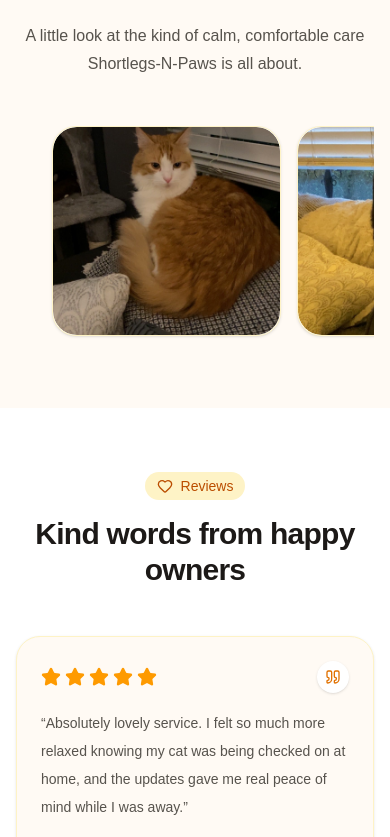
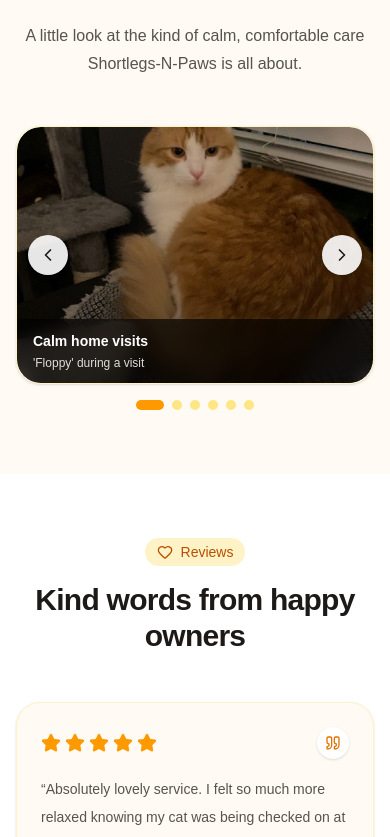
Before and after one commit to BlazingFury3008/Shortlegs-n-Paws-Website, a Next.js app in the folder frontend/: page / in a window 390 px wide. Shown: the part 4127-4964 px from the top of the page. Built offline with nearby package versions, Linux system fonts and the light colour scheme.

Commit message:
Gallery carousel on mobile

```diff
--- a/frontend/app/components/main/FAQ.tsx
+++ b/frontend/app/components/main/FAQ.tsx
@@ -40,7 +40,7 @@ export default function FAQ() {
 
   return (
     <section id="faq" className="bg-[#fffaf4] py-16 sm:py-20">
-      <div className="mx-auto max-w-4xl px-4 sm:px-6 lg:px-8">
+      <div className="mx-auto max-w-6xl px-4 sm:px-6 lg:px-8">
         {/* Heading */}
         <div className="mx-auto max-w-2xl text-center">
           <div className="mb-4 inline-flex items-center gap-2 rounded-full bg-amber-100 px-3 py-1 text-sm font-medium text-amber-700">
@@ -53,8 +53,8 @@ export default function FAQ() {
           </h2>
         </div>
 
-        {/* FAQ list */}
-        <div className="mt-12 space-y-4">
+        {/* Mobile: dropdowns */}
+        <div className="mt-12 space-y-4 lg:hidden">
           {faqItems.map((item, index) => {
             const isOpen = openIndex === index;
 
@@ -97,6 +97,24 @@ export default function FAQ() {
           })}
         </div>
 
+        {/* Desktop: grid */}
+        <div className="mt-12 hidden gap-6 lg:grid lg:grid-cols-3">
+          {faqItems.map((item, index) => (
+            <div
+              key={index}
+              className="rounded-3xl border border-amber-100 bg-white p-6 shadow-sm"
+            >
+              <h3 className="text-md font-bold text-stone-900">
+                {item.question}
+              </h3>
+
+              <p className="mt-3 text-xs leading-5 text-stone-600 sm:text-xs">
+                {item.answer}
+              </p>
+            </div>
+          ))}
+        </div>
+
         {/* Bottom card */}
         <div className="mt-10 rounded-3xl border border-amber-100 bg-white p-6 text-center shadow-sm sm:p-8">
           <h3 className="text-xl font-bold text-stone-900">
--- a/frontend/app/components/main/Gallery.tsx
+++ b/frontend/app/components/main/Gallery.tsx
@@ -1,42 +1,42 @@
 "use client";
 
-import React, { useRef, useState } from "react";
-import { Camera } from "lucide-react";
+import React, { useState } from "react";
+import { Camera, ChevronLeft, ChevronRight } from "lucide-react";
 import GalleryCard from "../GalleryCard";
 
 const galleryImages = [
   {
-    src: "cats/Floppy.jpg",
+    src: "/cats/Floppy.jpg",
     alt: "Floppy during a visit",
     title: "Calm home visits",
     subtitle: "'Floppy' during a visit",
   },
   {
-    src: "cats/Teddy.jpg",
+    src: "/cats/Teddy.jpg",
     alt: "Curious cat looking at camera",
     title: "Gentle attention",
-    subtitle: "Visits tailored to each cat`s personality.",
+    subtitle: "Visits tailored to each cat's personality.",
   },
   {
-    src: "cats/Teddy.jpg",
+    src: "/cats/Teddy.jpg",
     alt: "Cat being gently looked after",
     title: "Daily care",
     subtitle: "Food, water, litter, and wellbeing checks.",
   },
   {
-    src: "cats/Teddy.jpg",
+    src: "/cats/Teddy.jpg",
     alt: "Cat resting comfortably indoors",
     title: "Stress-free routine",
     subtitle: "Helping cats stay settled while you are away.",
   },
   {
-    src: "cats/Teddy.jpg",
+    src: "/cats/Teddy.jpg",
     alt: "Playful cat close-up",
     title: "Play and company",
     subtitle: "A little fun and companionship during each visit.",
   },
   {
-    src: "cats/Teddy.jpg",
+    src: "/cats/Teddy.jpg",
     alt: "Cat sitting calmly by a window",
     title: "Peace of mind",
     subtitle: "Updates available so owners feel reassured.",
@@ -44,24 +44,22 @@ const galleryImages = [
 ];
 
 export default function Gallery() {
-  const [selectedIndex, setSelectedIndex] = useState<number | null>(null);
-  const cardRefs = useRef<(HTMLDivElement | null)[]>([]);
+  const [mobileIndex, setMobileIndex] = useState(0);
 
-  function handleMobileCardClick(index: number) {
-    const nextIndex = selectedIndex === index ? null : index;
-    setSelectedIndex(nextIndex);
+  function goPrev() {
+    setMobileIndex((prev) =>
+      prev === 0 ? galleryImages.length - 1 : prev - 1,
+    );
+  }
 
-    if (nextIndex !== null) {
-      const el = cardRefs.current[nextIndex];
+  function goNext() {
+    setMobileIndex((prev) =>
+      prev === galleryImages.length - 1 ? 0 : prev + 1,
+    );
+  }
 
-      if (el) {
-        el.scrollIntoView({
-          behavior: "smooth",
-          inline: "center",
-          block: "nearest",
-        });
-      }
-    }
+  function goTo(index: number) {
+    setMobileIndex(index);
   }
 
   return (
@@ -84,32 +82,55 @@ export default function Gallery() {
         </div>
 
         <div className="mt-12">
-          {/* Mobile */}
-          <div className="flex gap-4 overflow-x-auto px-[10%] pb-2 sm:hidden">
-            {galleryImages.map((image, index) => (
-              <div
-                key={index}
-                ref={(el) => {
-                  cardRefs.current[index] = el;
-                }}
-                className={`min-w-[80%] shrink-0 transition-all duration-300 ${
-                  selectedIndex === index ? "scale-[1.02]" : "scale-100"
-                }`}
+          {/* Mobile carousel */}
+          <div className="sm:hidden">
+            <div className="relative">
+              <GalleryCard
+                src={galleryImages[mobileIndex].src}
+                alt={galleryImages[mobileIndex].alt}
+                title={galleryImages[mobileIndex].title}
+                subtitle={galleryImages[mobileIndex].subtitle}
+                imageHeight="h-64"
+                open={true}
+              />
+
+              <button
+                type="button"
+                onClick={goPrev}
+                aria-label="Previous image"
+                className="absolute left-3 top-1/2 z-10 flex h-10 w-10 -translate-y-1/2 items-center justify-center rounded-full bg-white/90 text-stone-900 shadow-md transition hover:bg-white"
               >
-                <GalleryCard
-                  src={image.src}
-                  alt={image.alt}
-                  title={image.title}
-                  subtitle={image.subtitle}
-                  imageHeight="h-52"
-                  open={selectedIndex === index}
-                  onClick={() => handleMobileCardClick(index)}
+                <ChevronLeft className="h-5 w-5" />
+              </button>
+
+              <button
+                type="button"
+                onClick={goNext}
+                aria-label="Next image"
+                className="absolute right-3 top-1/2 z-10 flex h-10 w-10 -translate-y-1/2 items-center justify-center rounded-full bg-white/90 text-stone-900 shadow-md transition hover:bg-white"
+              >
+                <ChevronRight className="h-5 w-5" />
+              </button>
+            </div>
+
+            <div className="mt-4 flex justify-center gap-2">
+              {galleryImages.map((_, index) => (
+                <button
+                  key={index}
+                  type="button"
+                  onClick={() => goTo(index)}
+                  aria-label={`Go to image ${index + 1}`}
+                  className={`h-2.5 rounded-full transition-all ${
+                    mobileIndex === index
+                      ? "w-7 bg-amber-500"
+                      : "w-2.5 bg-amber-200"
+                  }`}
                 />
-              </div>
-            ))}
+              ))}
+            </div>
           </div>
 
-          {/* Desktop */}
+          {/* Desktop grid */}
           <div className="hidden grid-cols-1 gap-4 sm:grid sm:grid-cols-2 lg:grid-cols-3">
             {galleryImages.map((image, index) => (
               <GalleryCard
```
